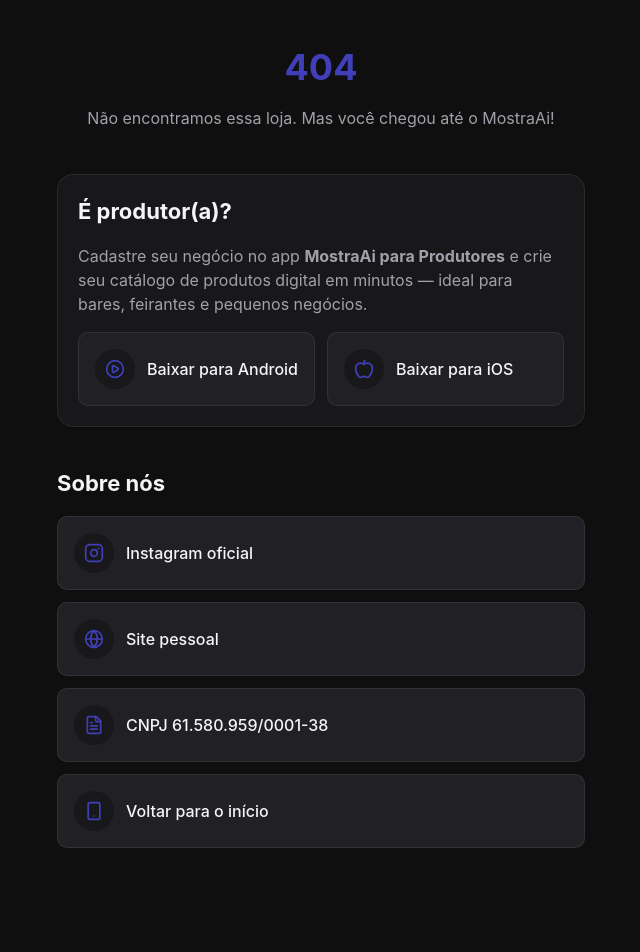
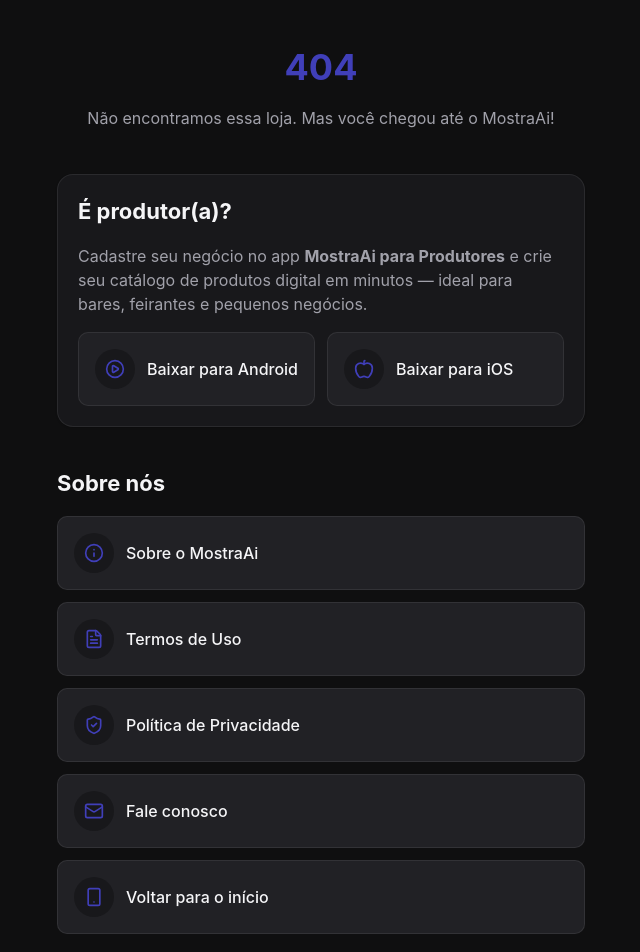
Before and after one commit to marco-duart/mostra-ai-web, a React (Vite) app: page / in a window 1280 px wide. Shown: the top 952 px of the page, without its empty margins (319-959 px from the left). Before the commit the page ends 924 px from the top, so only its background shows below. Built offline with nearby package versions, Linux system fonts and the light colour scheme; no server answers.

Commit message:
feat: update not found page

```diff
--- a/src/App.tsx
+++ b/src/App.tsx
@@ -4,6 +4,9 @@
 import { ScheduleServicePage } from "./pages/app/customer/ScheduleServicePage";
 import { NotFoundPage } from "./pages/NotFoundPage";
 import { PrivacyPage } from "./pages/PrivacyPage";
+import { TermsPage } from "./pages/TermsPage";
+import { AboutPage } from "./pages/AboutPage";
+import { ContactPage } from "./pages/ContactPage";
 import { CancellationPage } from "./pages/CancellationPage";
 import { ProducerLoginPage } from "./pages/app/producer/ProducerLoginPage";
 import { ProducerDashboardPage } from "./pages/app/producer/ProducerDashboardPage";
@@ -32,6 +35,9 @@
         <Route path="agenda" element={<ProducerAgendaPage />} />
       </Route>
       <Route path="/privacy" element={<PrivacyPage />} />
+      <Route path="/termos" element={<TermsPage />} />
+      <Route path="/sobre" element={<AboutPage />} />
+      <Route path="/contato" element={<ContactPage />} />
       <Route path="/cancel" element={<CancellationPage />} />
       <Route path="/:slug/mesa/:token" element={<TablePage />} />
       <Route path="/:slug/agendar" element={<ScheduleServicePage />} />
--- a/src/pages/NotFoundPage.tsx
+++ b/src/pages/NotFoundPage.tsx
@@ -1,4 +1,4 @@
-import { Smartphone, Instagram, Globe, FileText, Apple, PlayCircle } from "lucide-react";
+import { Smartphone, Info, FileText, ShieldCheck, Mail, Apple, PlayCircle } from "lucide-react";
 import { styled } from "@/theme/stitches.config";
 import { PageContent } from "@/components/layout/PageContent";
 import { Card, Section, SectionTitle } from "@/components/ui/Card";
@@ -83,9 +83,8 @@
         <Card>
           <SectionTitle>É produtor(a)?</SectionTitle>
           <p style={{ marginTop: 0, color: "#a1a1aa" }}>
-            Cadastre seu negócio no app <strong>{SITE.mobileApp.name}</strong> e crie
-            seu catálogo de produtos digital em minutos — ideal para bares, feirantes e pequenos
-            negócios.
+            Cadastre seu negócio no app <strong>{SITE.mobileApp.name}</strong> e crie seu catálogo
+            de produtos digital em minutos — ideal para bares, feirantes e pequenos negócios.
           </p>
           <AppStores>
             <LinkRow href={SITE.mobileApp.androidUrl} target="_blank" rel="noreferrer">
@@ -107,23 +106,29 @@
       <Section>
         <SectionTitle>Sobre nós</SectionTitle>
         <LinkGrid>
-          <LinkRow href={SITE.personalInstagram} target="_blank" rel="noreferrer">
+          <LinkRow href="/sobre" as="a">
             <IconWrap>
-              <Instagram size={20} />
+              <Info size={20} />
             </IconWrap>
-            Instagram oficial
+            Sobre o {SITE.brand}
           </LinkRow>
-          <LinkRow href={SITE.personalSite} target="_blank" rel="noreferrer">
-            <IconWrap>
-              <Globe size={20} />
-            </IconWrap>
-            Site pessoal
-          </LinkRow>
-          <LinkRow href={SITE.cnpjLookupUrl} target="_blank" rel="noreferrer">
+          <LinkRow href="/termos" as="a">
             <IconWrap>
               <FileText size={20} />
             </IconWrap>
-            {SITE.cnpjLabel}
+            Termos de Uso
+          </LinkRow>
+          <LinkRow href="/privacy" as="a">
+            <IconWrap>
+              <ShieldCheck size={20} />
+            </IconWrap>
+            Política de Privacidade
+          </LinkRow>
+          <LinkRow href="/contato" as="a">
+            <IconWrap>
+              <Mail size={20} />
+            </IconWrap>
+            Fale conosco
           </LinkRow>
           <LinkRow href="/" as="a">
             <IconWrap>
```
Also changed, not shown: src/types/domain.ts (+10 -0 lines).
